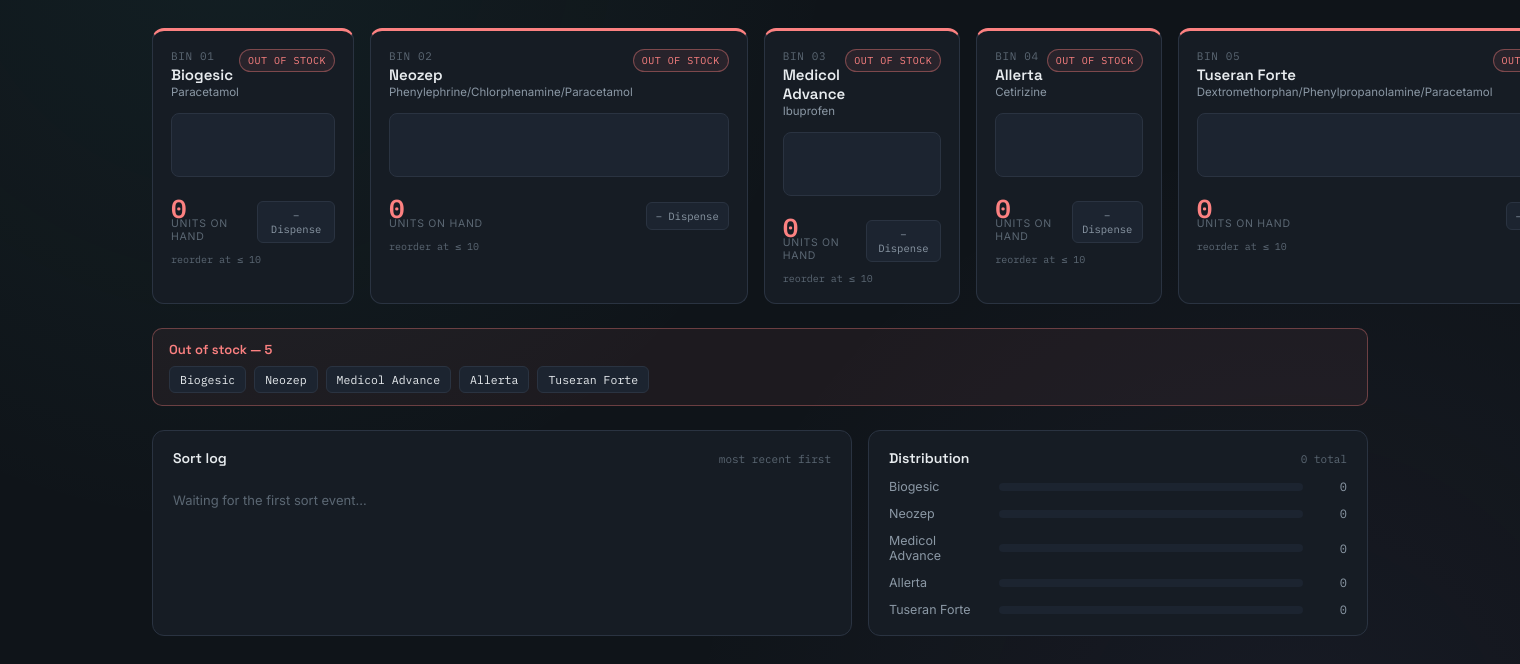
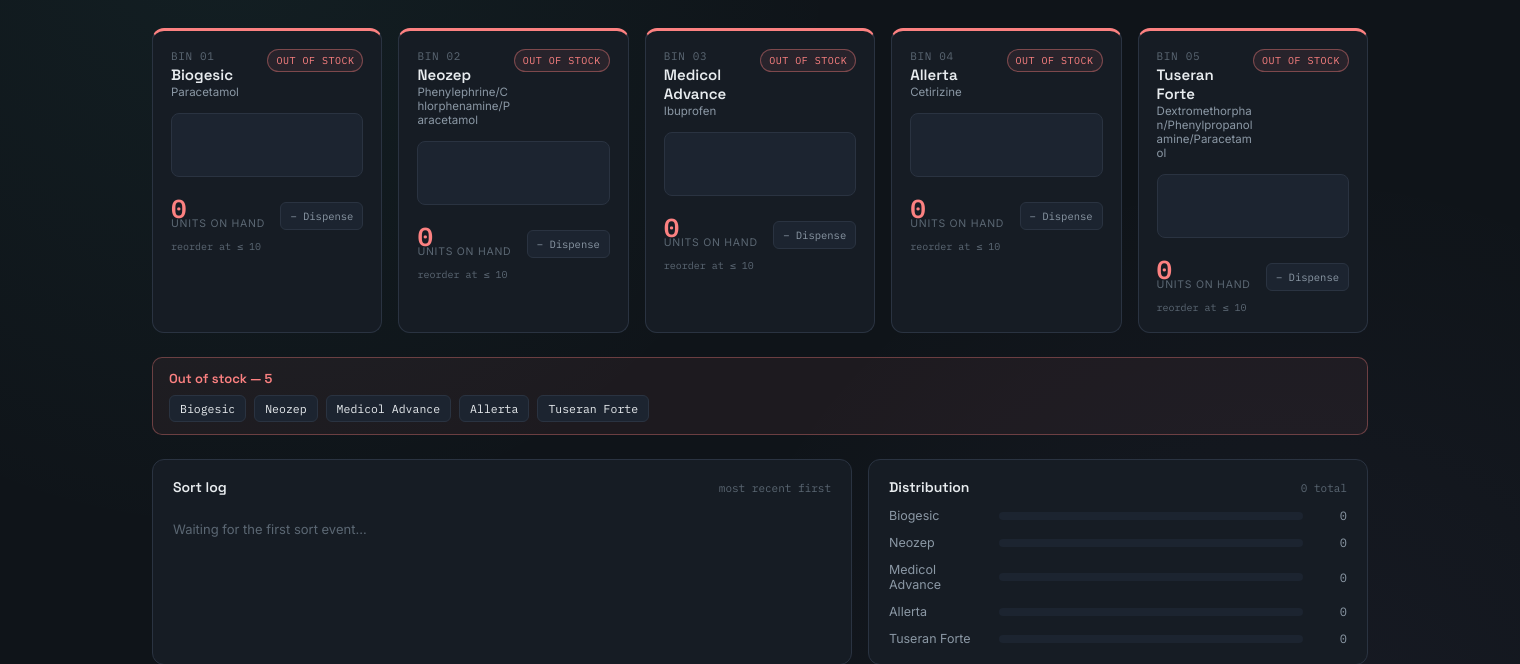
Before and after one commit to yhnnh/medsort-inventory, a Flask app: page / in a window 1520 px wide; the page is wider, and only the part inside the window is pictured. Shown: the part 76-740 px from the top of that part. Run offline with Flask 3, Linux system fonts and the light colour scheme; data comes from the database, SQL or seed files in the repository; data that the repository does not hold is empty.

Commit message:
Fix bin card width inconsistency caused by long generic names

```diff
--- a/static/style.css
+++ b/static/style.css
@@ -9,7 +9,7 @@
   --good: #4FD1C5;
 
   --c1: #4FD1C5; /* Biogesic */
- --c2: #F6AD55; /* Neozep */
+  --c2: #F6AD55; /* Neozep */
   --c3: #FC8181; /* Medicol Advance */
   --c4: #63B3ED; /* Allerta */
   --c5: #B794F4; /* Tuseran Forte */
@@ -100,7 +100,7 @@
 
 .bins {
   display: grid;
-  grid-template-columns: repeat(5, 1fr);
+  grid-template-columns: repeat(5, minmax(0, 1fr));
   gap: 16px;
   margin-bottom: 24px;
 }
@@ -143,6 +143,8 @@
   font-size: 11.5px;
   color: var(--text-muted);
   margin-top: 1px;
+  overflow-wrap: anywhere;
+  word-break: break-word;
 }
 
 .bin-gauge {
@@ -394,11 +396,11 @@
 
 /* ---------- Responsive ---------- */
 @media (max-width: 980px) {
-  .bins { grid-template-columns: repeat(3, 1fr); }
+  .bins { grid-template-columns: repeat(3, minmax(0, 1fr)); }
   .lower { grid-template-columns: 1fr; }
 }
 @media (max-width: 640px) {
-  .bins { grid-template-columns: repeat(2, 1fr); }
+  .bins { grid-template-columns: repeat(2, minmax(0, 1fr)); }
   .topbar { flex-direction: column; align-items: flex-start; gap: 10px; }
 }
 
```
